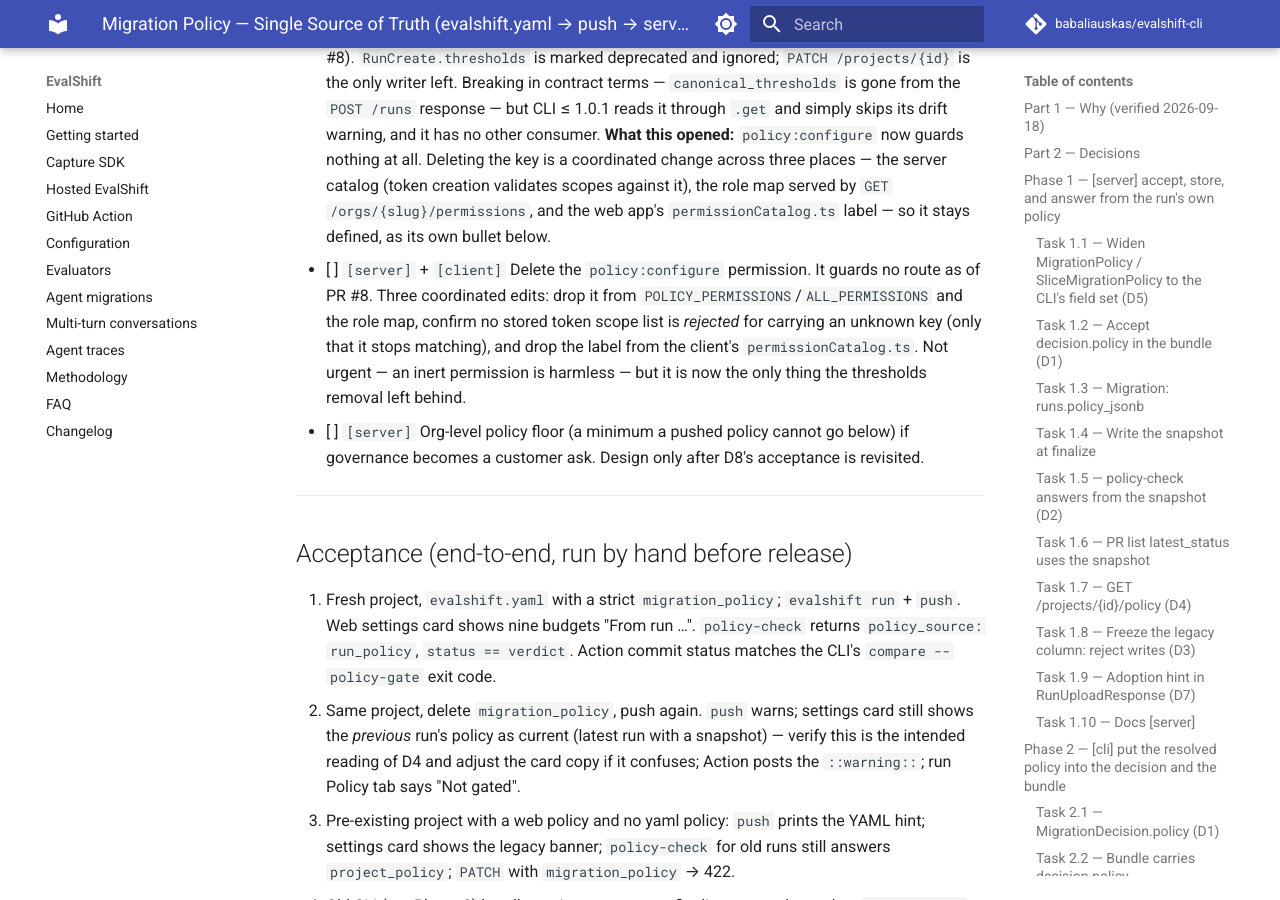
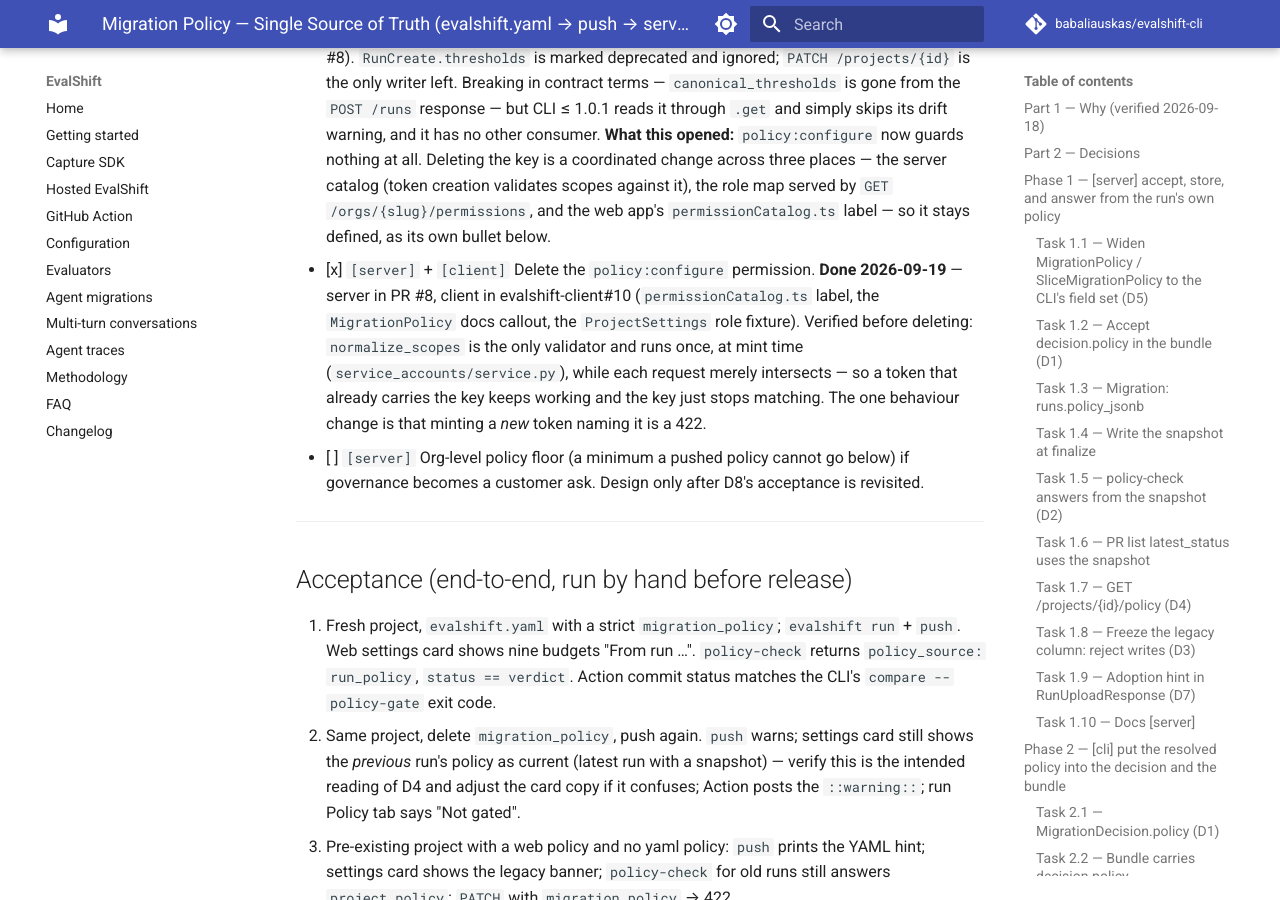
Before and after one commit to babaliauskas/evalshift-cli, an MkDocs documentation site: the page built from docs/superpowers/plans/2026-09-18-policy-single-source-of-truth.md, in a window 1280 px wide and 900 px high, scrolled down 13501 px. Built offline with MkDocs 1.6.1 and Material for MkDocs 9.7.7, drawn with Linux system fonts in a browser that asks for light colours; comment, search, counter and statistics services are not loaded.

Commit message:
docs(plan): policy:configure is deleted, not left inert
The key guarded no route after the thresholds sync went, and an inert
permission is not harmless: the scope picker offers it and its label claims a
capability it does not confer. Server side in evalshift-server#8, client side
in evalshift-client#10.

Co-Authored-By: Claude Opus 5 (1M context) <noreply@anthropic.com>

```diff
--- a/docs/superpowers/plans/2026-09-18-policy-single-source-of-truth.md
+++ b/docs/superpowers/plans/2026-09-18-policy-single-source-of-truth.md
@@ -305,12 +305,13 @@ Served by a new `GET /projects/{id}/policy`. The web card shows it read-only, na
       coordinated change across three places — the server catalog (token creation validates
       scopes against it), the role map served by `GET /orgs/{slug}/permissions`, and the web
       app's `permissionCatalog.ts` label — so it stays defined, as its own bullet below.
-- [ ] `[server]` + `[client]` Delete the `policy:configure` permission. It guards no route as of
-      PR #8. Three coordinated edits: drop it from `POLICY_PERMISSIONS`/`ALL_PERMISSIONS` and the
-      role map, confirm no stored token scope list is *rejected* for carrying an unknown key (only
-      that it stops matching), and drop the label from the client's `permissionCatalog.ts`. Not
-      urgent — an inert permission is harmless — but it is now the only thing the thresholds
-      removal left behind.
+- [x] `[server]` + `[client]` Delete the `policy:configure` permission. **Done 2026-09-19** —
+      server in PR #8, client in evalshift-client#10 (`permissionCatalog.ts` label, the
+      `MigrationPolicy` docs callout, the `ProjectSettings` role fixture). Verified before
+      deleting: `normalize_scopes` is the only validator and runs once, at mint time
+      (`service_accounts/service.py`), while each request merely intersects — so a token that
+      already carries the key keeps working and the key just stops matching. The one behaviour
+      change is that minting a *new* token naming it is a 422.
 - [ ] `[server]` Org-level policy floor (a minimum a pushed policy cannot go below) if governance becomes a customer ask. Design only after D8's acceptance is revisited.
 
 ---
```
